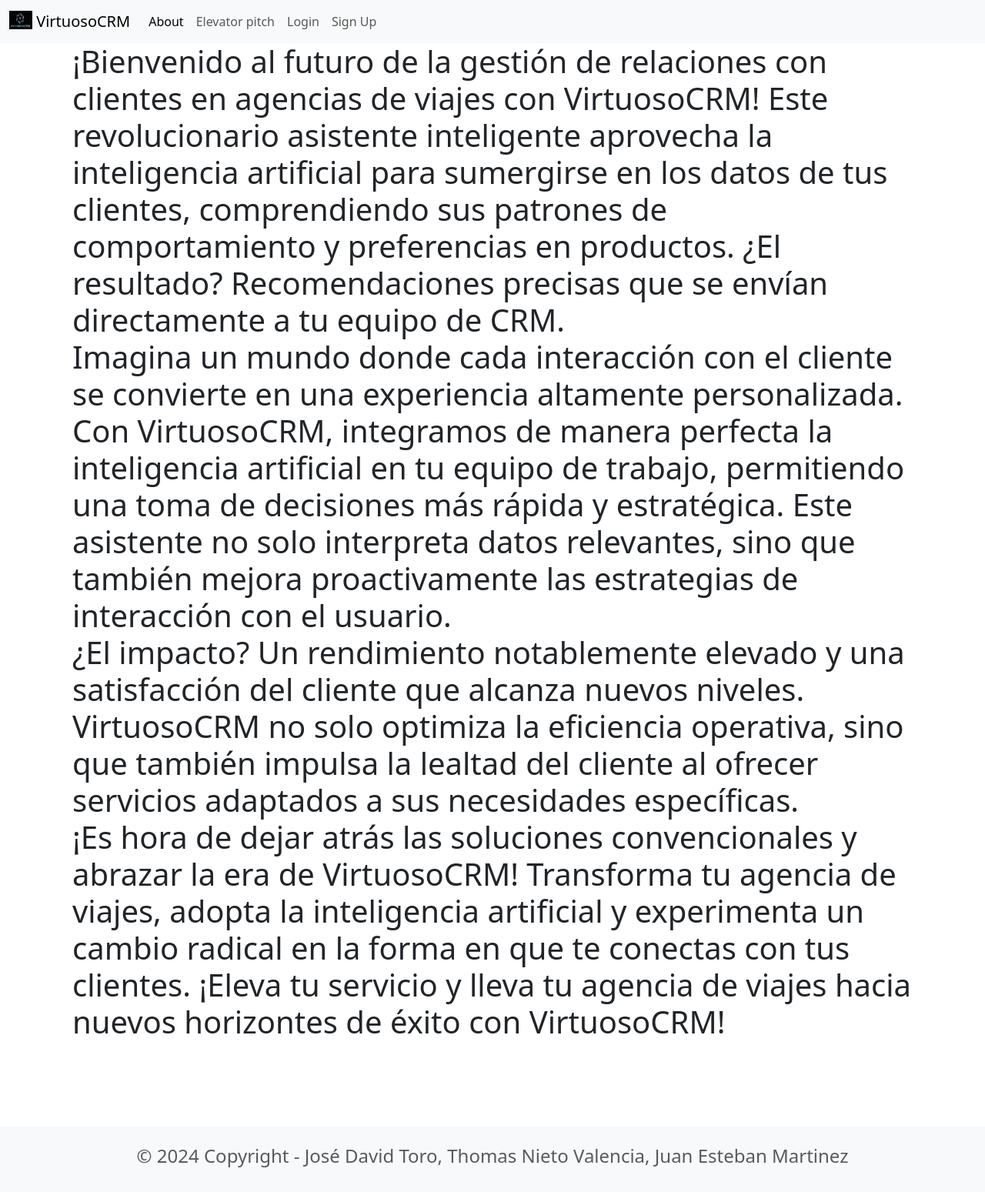
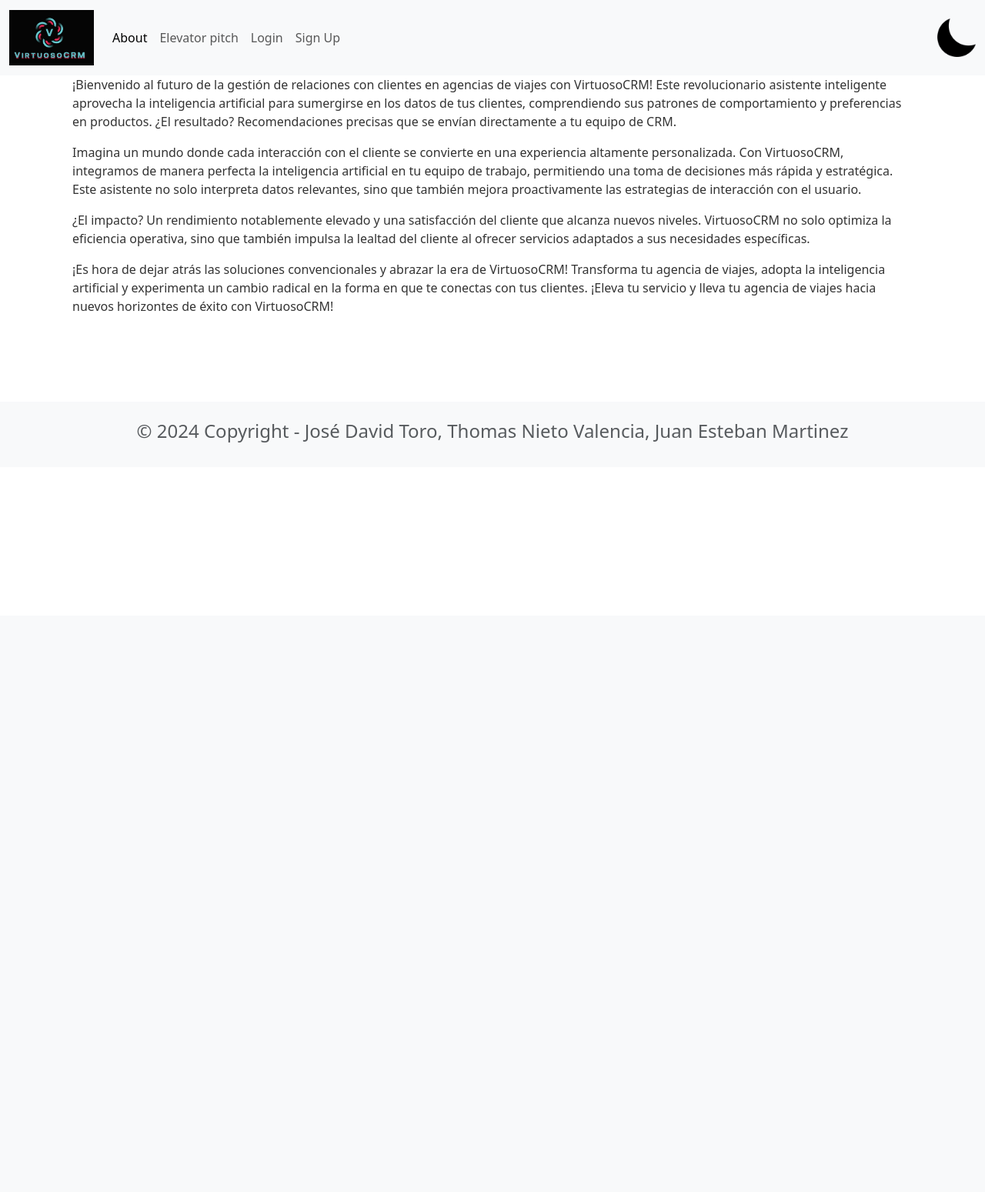
Before and after one commit to thnietov/VirtuosoCRM, a Django app: page /elevatorpitch/ in a window 1280 px wide. Shown: the whole page at 77% size. After the commit the page ends 575 px from the top, so only its background shows below. Run offline with Django 5.2, Linux system fonts and the light colour scheme.

Commit message:
Add files via upload

```diff
--- a/virtuoso/templates/about.html
+++ b/virtuoso/templates/about.html
@@ -5,8 +5,10 @@
 <div class="container">
     <form action="">
         <div class="mb-3">
-          <h1>Welcome to the information page</h1>
-          <h2>VirtuosoCRM is an intelligent assistant designed to enhance customer relationship management in a travel agency. This system utilizes artificial intelligence to analyze and comprehend customer behavior patterns, product preferences, and sales dynamics. VirtuosoCRM interprets relevant data and transforms it into recommendations sent directly to CRM personnel. In this way, it integrates into the work team to provide highly personalized experiences and proactively improve user interaction strategies, resulting in a significant performance boost and increased customer satisfaction.</h2>
+            <div id="contenido">
+                <h1>Welcome to the information page</h1>
+                <p>VirtuosoCRM is an intelligent assistant designed to enhance customer relationship management in a travel agency. This system utilizes artificial intelligence to analyze and comprehend customer behavior patterns, product preferences, and sales dynamics. VirtuosoCRM interprets relevant data and transforms it into recommendations sent directly to CRM personnel. In this way, it integrates into the work team to provide highly personalized experiences and proactively improve user interaction strategies, resulting in a significant performance boost and increased customer satisfaction.</p>
+            </div>
         </div>
     </div>
     </div>
--- a/virtuoso/templates/elevatorpitch.html
+++ b/virtuoso/templates/elevatorpitch.html
@@ -5,15 +5,15 @@
 <div class="container">
     <form action="">
         <div class="mb-3">
-            <h1>¡Bienvenido al futuro de la gestión de relaciones con clientes en agencias de viajes con VirtuosoCRM! Este revolucionario asistente inteligente aprovecha la inteligencia artificial para sumergirse en los datos de tus clientes, comprendiendo sus patrones de comportamiento y preferencias en productos. ¿El resultado? Recomendaciones precisas que se envían directamente a tu equipo de CRM.<br>
+            <div id="contenido">
+                <p>¡Bienvenido al futuro de la gestión de relaciones con clientes en agencias de viajes con VirtuosoCRM! Este revolucionario asistente inteligente aprovecha la inteligencia artificial para sumergirse en los datos de tus clientes, comprendiendo sus patrones de comportamiento y preferencias en productos. ¿El resultado? Recomendaciones precisas que se envían directamente a tu equipo de CRM.</p>
 
-                Imagina un mundo donde cada interacción con el cliente se convierte en una experiencia altamente personalizada. Con VirtuosoCRM, integramos de manera perfecta la inteligencia artificial en tu equipo de trabajo, permitiendo una toma de decisiones más rápida y estratégica. Este asistente no solo interpreta datos relevantes, sino que también mejora proactivamente las estrategias de interacción con el usuario.<br>
+                <p>Imagina un mundo donde cada interacción con el cliente se convierte en una experiencia altamente personalizada. Con VirtuosoCRM, integramos de manera perfecta la inteligencia artificial en tu equipo de trabajo, permitiendo una toma de decisiones más rápida y estratégica. Este asistente no solo interpreta datos relevantes, sino que también mejora proactivamente las estrategias de interacción con el usuario.</p>
 
-                ¿El impacto? Un rendimiento notablemente elevado y una satisfacción del cliente que alcanza nuevos niveles. VirtuosoCRM no solo optimiza la eficiencia operativa, sino que también impulsa la lealtad del cliente al ofrecer servicios adaptados a sus necesidades específicas.<br>
+                <p>¿El impacto? Un rendimiento notablemente elevado y una satisfacción del cliente que alcanza nuevos niveles. VirtuosoCRM no solo optimiza la eficiencia operativa, sino que también impulsa la lealtad del cliente al ofrecer servicios adaptados a sus necesidades específicas.</p>
 
-                ¡Es hora de dejar atrás las soluciones convencionales y abrazar la era de VirtuosoCRM! Transforma tu agencia de viajes, adopta la inteligencia artificial y experimenta un cambio radical en la forma en que te conectas con tus clientes. ¡Eleva tu servicio y lleva tu agencia de viajes hacia nuevos horizontes de éxito con VirtuosoCRM!<br>
-
-                </h1>
+                <p>¡Es hora de dejar atrás las soluciones convencionales y abrazar la era de VirtuosoCRM! Transforma tu agencia de viajes, adopta la inteligencia artificial y experimenta un cambio radical en la forma en que te conectas con tus clientes. ¡Eleva tu servicio y lleva tu agencia de viajes hacia nuevos horizontes de éxito con VirtuosoCRM!</p>
+            </div>
         </div>
     </div>
     </div>
--- a/virtuoso/templates/home.html
+++ b/virtuoso/templates/home.html
@@ -5,7 +5,9 @@
 <div class="container">
     <form action="">
         <div class="mb-3">
-            <h1>Welcome to virtuosoCRM main page</h1>
+            <div id="contenido">
+                <h1>Welcome to virtuosoCRM main page</h1>
+            </div>
         </div>
     </div>
     </div>
--- a/virtuosoCRM/templates/base.html
+++ b/virtuosoCRM/templates/base.html
@@ -7,10 +7,9 @@
   <div class="container-fluid">
     <a class="navbar-brand" href="{% url 'home' %}">
       {% load static %}
-      <img src="{% static 'images/home.png' %}" alt="" width="30"
-height="24"
+      <img src="{% static 'images/home.png' %}" alt="" width="110"
+height="auto"
           class="d-inline-block align-text-top" />
-      VirtuosoCRM
     </a>
     <button class="navbar-toggler" type="button" data-bs-toggle="collapse" data-bs-target="#navbarSupportedContent" aria-controls="navbarSupportedContent" aria-expanded="false" aria-label="Toggle navigation">
       <span class="navbar-toggler-icon"></span>
@@ -31,6 +30,42 @@ height="24"
         </li>
       </ul>
     </div>
+    <style>
+      body {
+          transition: background-color 0.75s ease;
+      }
+      .modo-oscuro {
+          background-color: #333;
+          color: #fff;
+      }
+      .modo-claro {
+          background-color: #fff;
+          color: #333;
+      }
+      #imagen-cambiable {
+          cursor: pointer;
+          width: auto;
+          height: 50;
+      }
+  </style>
+  </head>
+  <body class="modo-claro">
+  {% load static %}
+  <img id="imagen-cambiable" src="{% static 'images/dark mode.png' %}" alt="">
+  <script>
+      const body = document.body;
+      const imagenCambiable = document.getElementById('imagen-cambiable');
+      imagenCambiable.addEventListener('click', () => {
+          body.classList.toggle('modo-oscuro');
+          body.classList.toggle('modo-claro');
+          const imagenActual = imagenCambiable.getAttribute('src');
+          if (imagenActual === "{% static 'images/dark mode.png' %}") {
+              imagenCambiable.setAttribute('src', "{% static 'images/light mode.png' %}");
+          } else {
+              imagenCambiable.setAttribute('src', "{% static 'images/dark mode.png' %}");
+          }
+      });
+  </script>
   </div>
 </nav>
 
```
Also changed, not shown: virtuoso/templates/login.html (+19 -1 lines), virtuoso/templates/signup.html (+19 -1 lines), virtuoso/static/images/dark mode.png (added), virtuoso/static/images/light mode.png (added).
